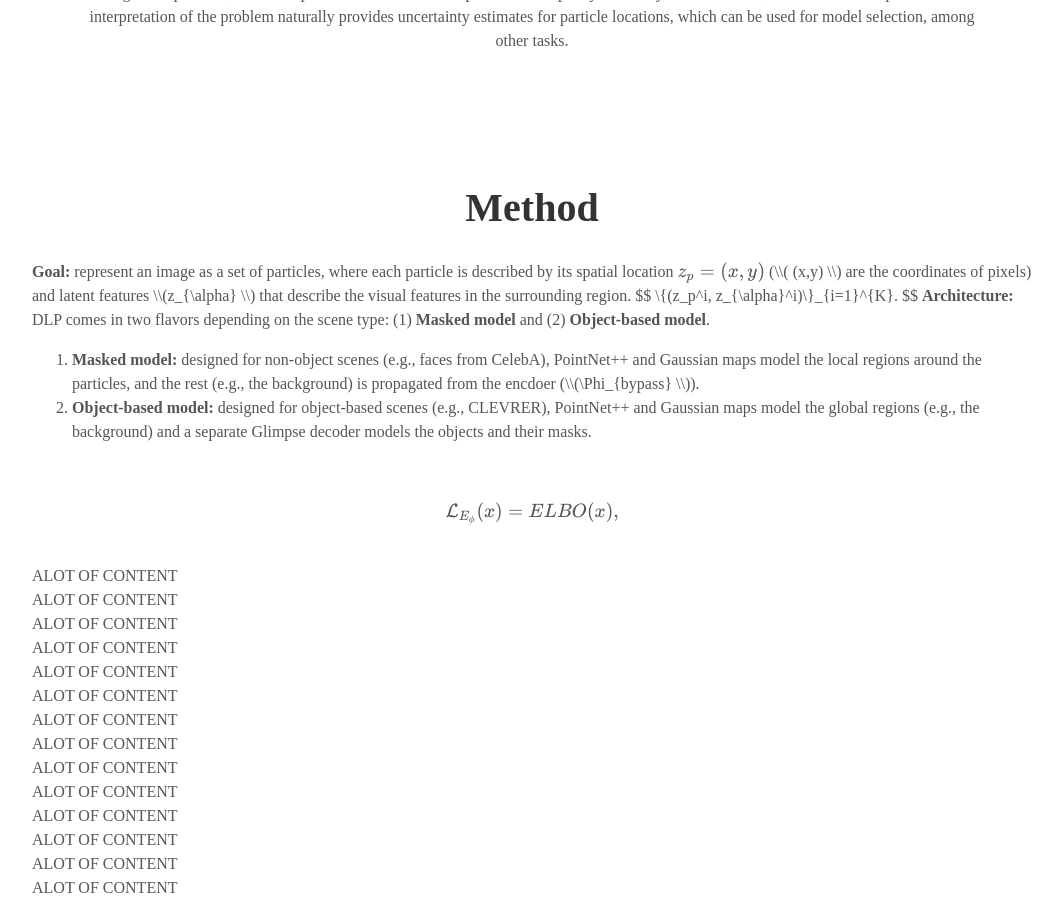
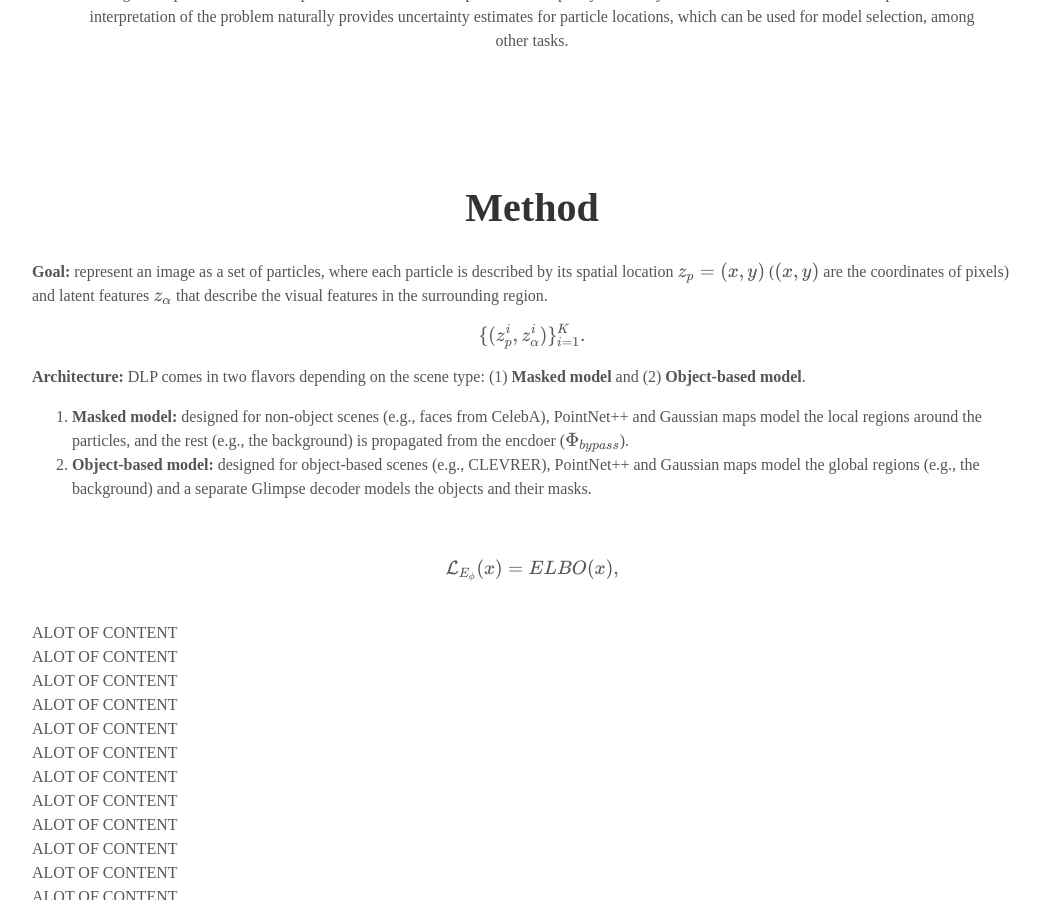
Before and after one commit to taldatech/deep-latent-particles-web, a Jekyll site: the page built from index.md, in a window 1280 px wide and 900 px high, scrolled down 1246 px. Shown: the whole window, without its empty margins (108-1170 px from the left). Built offline with Jekyll 4.4.1, drawn with Linux system fonts in a browser that asks for light colours; nearby versions of some CDN libraries; some web fonts are replaced.

Commit message:
inline kates: \( \)

```diff
--- a/index.md
+++ b/index.md
@@ -28,14 +28,14 @@ Method
 </h1>
 
 <div class="mw">
-<b>Goal:</b> represent an image as a set of particles, where each particle is described by its spatial location \( z_p = (x,y) \) (\\( (x,y) \\) are the coordinates of pixels) and latent features \\(z_{\alpha} \\) that describe the visual features in the surrounding region.
+<b>Goal:</b> represent an image as a set of particles, where each particle is described by its spatial location \( z_p = (x,y) \) (\( (x,y) \) are the coordinates of pixels) and latent features \(z_{\alpha} \) that describe the visual features in the surrounding region.
 
 $$ \{(z_p^i, z_{\alpha}^i)\}_{i=1}^{K}. $$
 
 <b>Architecture:</b> DLP comes in two flavors depending on the scene type: (1) <b>Masked model</b> and (2) <b>Object-based model</b>.
 
 <ol>
-  <li><b>Masked model:</b> designed for non-object scenes (e.g., faces from CelebA), PointNet++ and Gaussian maps model the local regions around the particles, and the rest (e.g., the background) is propagated from the encdoer (\\(\Phi_{bypass} \\)).</li>
+  <li><b>Masked model:</b> designed for non-object scenes (e.g., faces from CelebA), PointNet++ and Gaussian maps model the local regions around the particles, and the rest (e.g., the background) is propagated from the encdoer (\(\Phi_{bypass} \)).</li>
   <li><b>Object-based model:</b> designed for object-based scenes (e.g., CLEVRER), PointNet++ and Gaussian maps model the global regions (e.g., the background) and a separate Glimpse decoder models the objects and their masks.</li>
 </ol>
 
```
